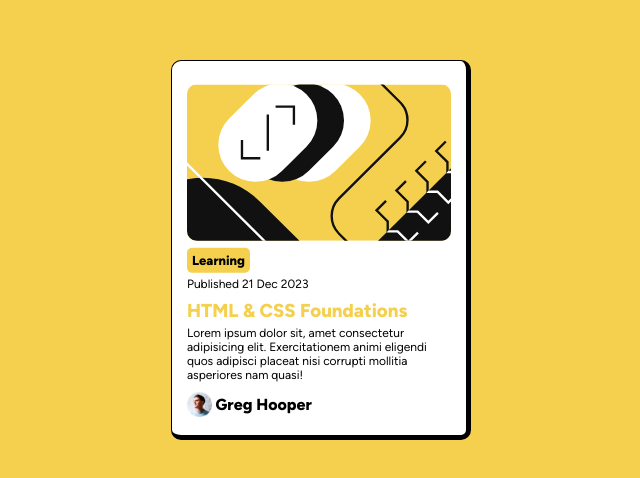
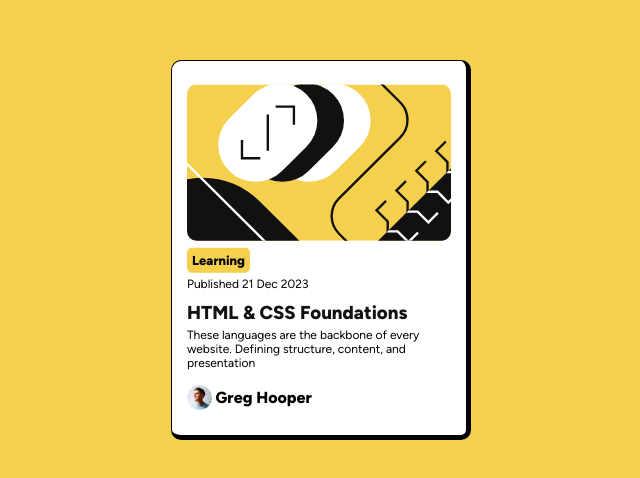
Before and after one commit to uzairsaleem36/blog-preview-card-main, a plain HTML site: page index.html in a window 1280 px wide. Shown: the part 150-628 px from the top of the page, without its empty margins (319-959 px from the left). Drawn offline with Linux system fonts and the light colour scheme.

Commit message:
Changes done

```diff
--- a/index.html
+++ b/index.html
@@ -21,7 +21,7 @@
                         <p>Published 21 Dec 2023</p>
 
                         <h3>HTML & CSS Foundations</h3>
-                        <p>Lorem ipsum dolor sit, amet consectetur adipisicing elit. Exercitationem animi eligendi quos adipisci placeat nisi corrupti mollitia asperiores nam quasi!</p>
+                        <p>These languages are the backbone of every website. Defining structure, content, and presentation</p>
 
 
                       <img src="assets/images/image-avatar.webp" alt="image-avatar">
--- a/style.css
+++ b/style.css
@@ -1,7 +1,7 @@
 * {
     margin: 0;
     padding: 0;
-    box-sizing: border-box; /* Include padding and border in the element's total width and height */
+    box-sizing: border-box;
 }
 
 body {
@@ -95,19 +95,19 @@ body {
 
 .mini-2 h3{
     font-family: 'MyCustomFont';
-    color:  hsl(47, 88%, 63%);
-    margin-top: 8px;
+    color:  hsl(0, 0%, 7%);
+    margin-top: 10px;
 }
 
 .mini-2 img {
     height: 25px;
     vertical-align: middle; /* Align image vertically with text */
-    margin-top: 10px;
+    margin-top: 15px;
 }
 
 .mini-2 h4 {
     display: inline-block; /* Ensure text is inline-block */
     font-family: 'MyCustomFont';
     vertical-align: middle; /* Align text vertically with image */
-    margin-top: 10px;
+    margin-top: 15px;
 }
```
